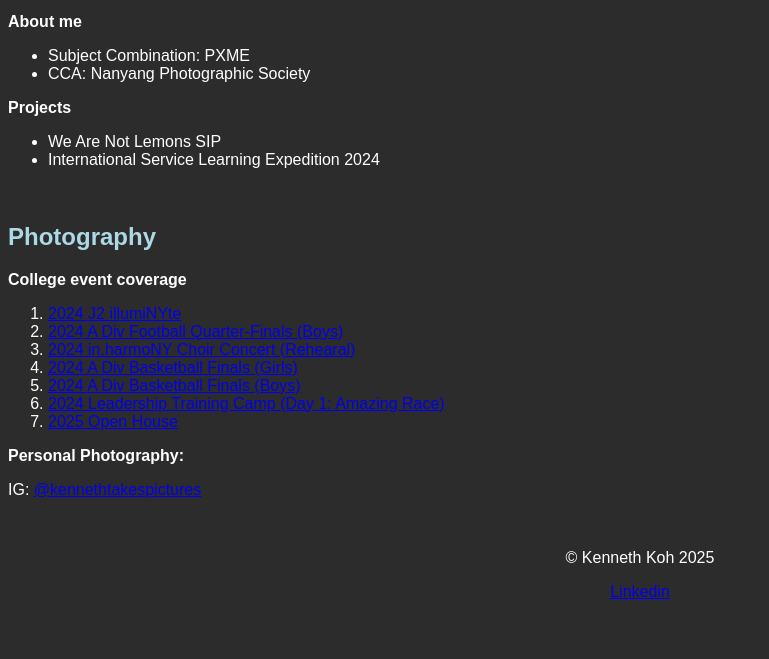
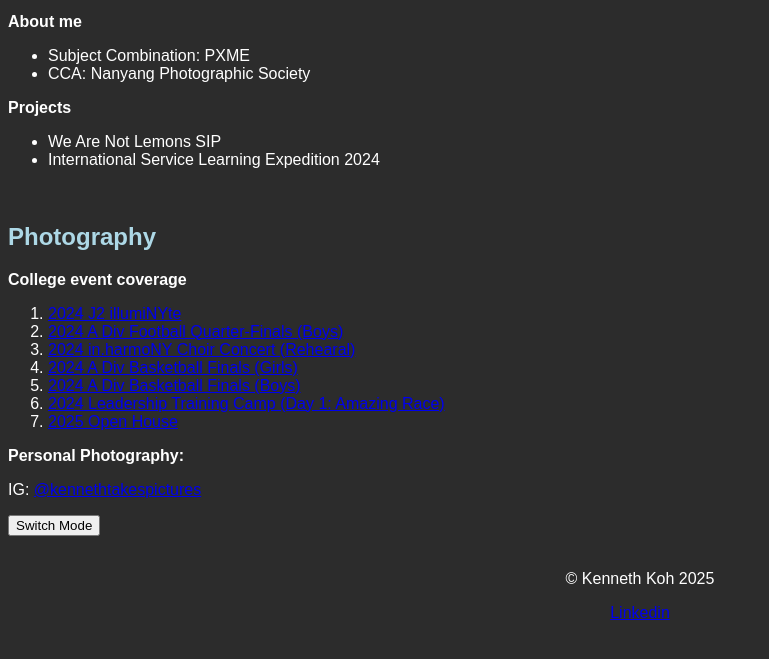
Before and after one commit to its-kenneth/its-kenneth.github.io, a plain HTML site: page index.html in a window 1280 px wide. Shown: the part 89-748 px from the top of the page, without its empty margins (0-769 px from the left). Drawn offline with Linux system fonts and the light colour scheme.

Commit message:
Update index.html

```diff
--- a/index.html
+++ b/index.html
@@ -67,9 +67,17 @@
       paragraph text, bulleted/numbered lists, tables, images, separators, ...
       -->
     </section>
+    <!-- Toggle Button -->
+    <button onclick="toggleMode()">Switch Mode</button>
+
+    <script>
+  // Toggle between dark and light mode
+  function toggleMode() {
+    document.body.classList.toggle('light-mode'); // Add or remove the light-mode class
+  }
+  </script>
 
     <!-- Add more sections for your remaining headers -->
-
     <!--
     The (optional) <footer> HTML element represents content that appears at the bottom of every page in a group of pages.
     For example, copyright information, licensing terms, contact information.
```
